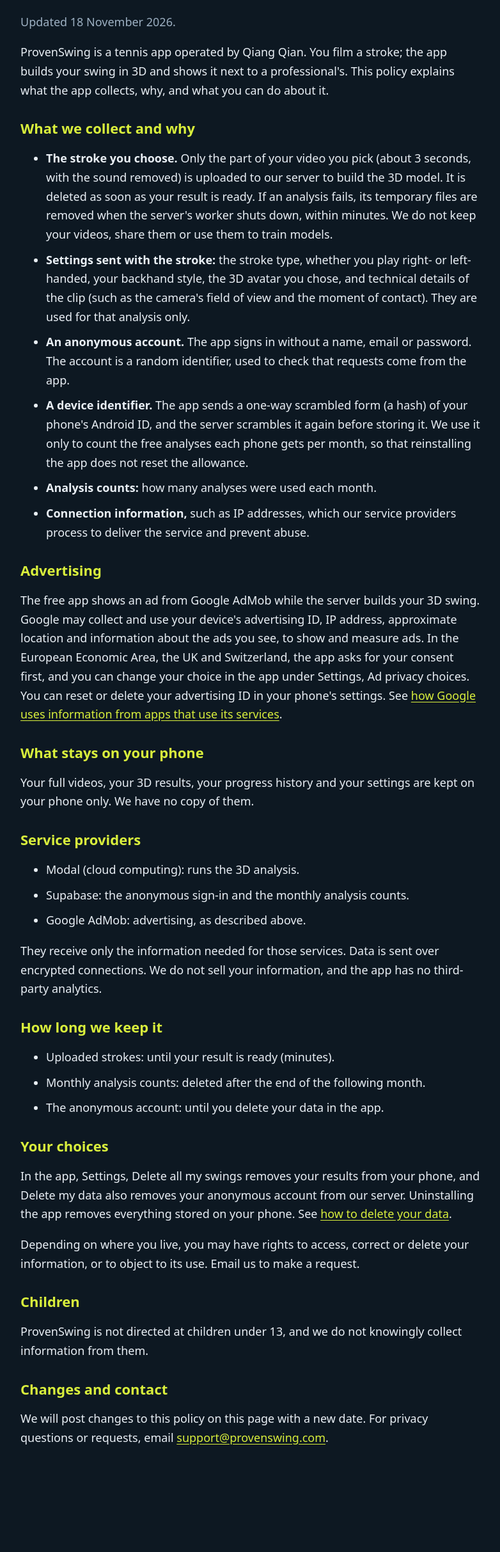
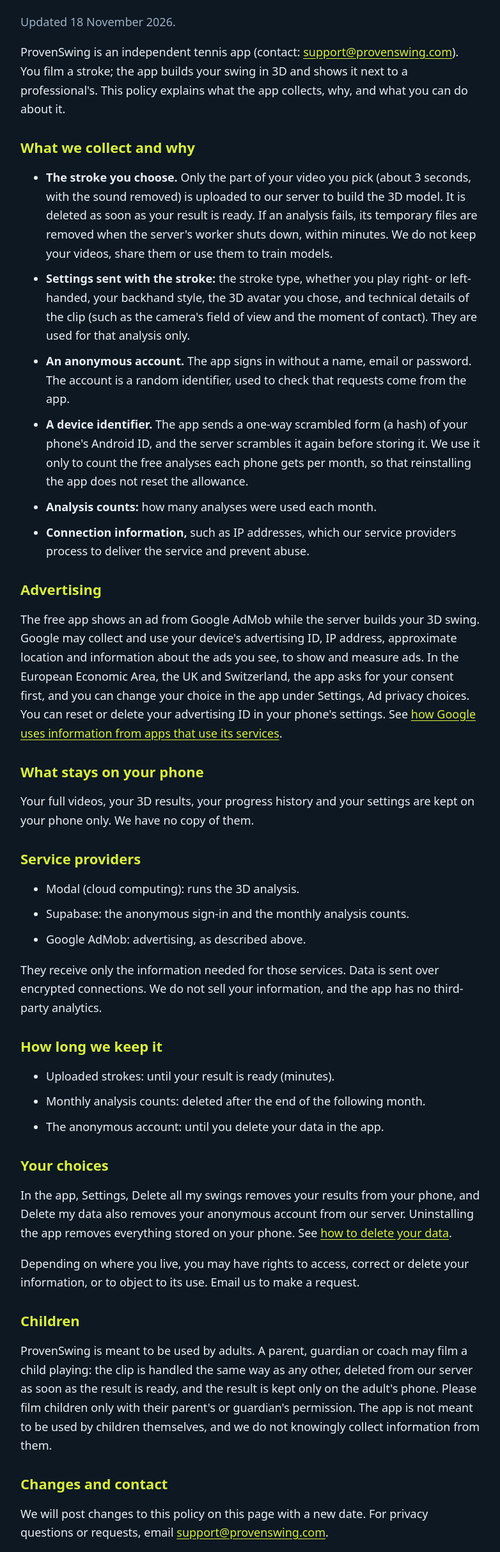
Before and after one commit to JohnnyQQian/provenswing-site, a plain HTML site: page privacy.html in a window 1280 px wide. Shown: the part 134-2560 px from the top of the page at 64% size, without its empty margins (248-1030 px from the left). Before the commit the page ends 2463 px from the top, so only its background shows below. Drawn offline with Linux system fonts and the light colour scheme.

Commit message:
Policies: no personal name; the app is used by adults, who may film children

```diff
--- a/privacy.html
+++ b/privacy.html
@@ -6,7 +6,7 @@
 <body><main><header><a href="/"><img src="img/logo.webp" alt="ProvenSwing" width="720" height="130"></a><nav aria-label="Policy pages"><a href="privacy.html" aria-current="page">Privacy policy</a><a href="delete-data.html">Delete your data</a></nav></header>
 <h1>ProvenSwing privacy policy</h1>
 <p class="muted">Updated 18 November 2026.</p>
-<p>ProvenSwing is a tennis app operated by Qiang Qian. You film a stroke; the app builds your swing in 3D and shows it next to a professional's. This policy explains what the app collects, why, and what you can do about it.</p>
+<p>ProvenSwing is an independent tennis app (contact: <a href="mailto:support@provenswing.com">support@provenswing.com</a>). You film a stroke; the app builds your swing in 3D and shows it next to a professional's. This policy explains what the app collects, why, and what you can do about it.</p>
 
 <h2>What we collect and why</h2>
 <ul>
@@ -44,7 +44,7 @@
 <p>Depending on where you live, you may have rights to access, correct or delete your information, or to object to its use. Email us to make a request.</p>
 
 <h2>Children</h2>
-<p>ProvenSwing is not directed at children under 13, and we do not knowingly collect information from them.</p>
+<p>ProvenSwing is meant to be used by adults. A parent, guardian or coach may film a child playing: the clip is handled the same way as any other, deleted from our server as soon as the result is ready, and the result is kept only on the adult's phone. Please film children only with their parent's or guardian's permission. The app is not meant to be used by children themselves, and we do not knowingly collect information from them.</p>
 
 <h2>Changes and contact</h2>
 <p>We will post changes to this policy on this page with a new date. For privacy questions or requests, email <a href="mailto:support@provenswing.com">support@provenswing.com</a>.</p>
```
Also changed, not shown: delete-data.html (+1 -1 lines), index.html (+1 -0 lines).
